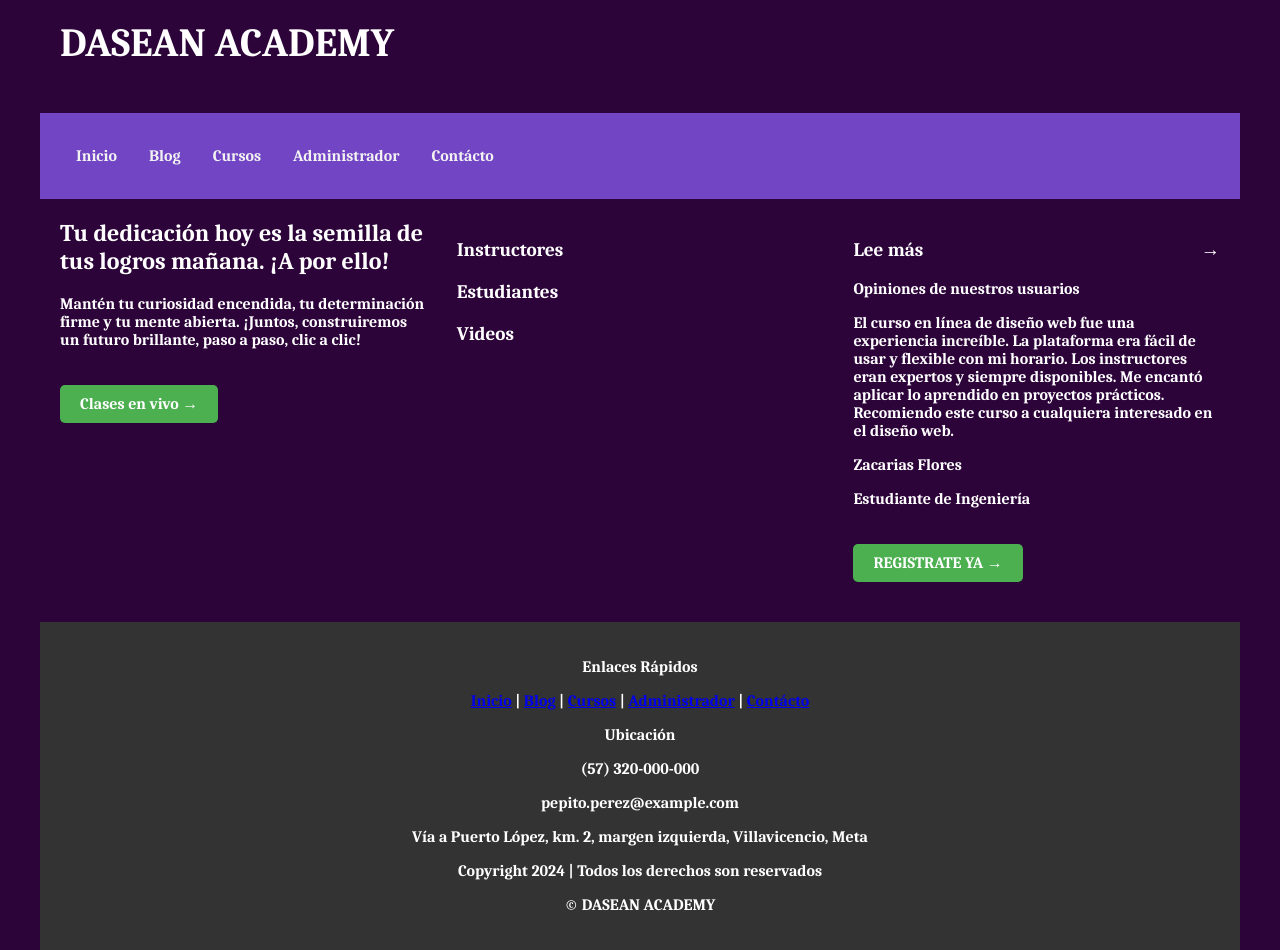
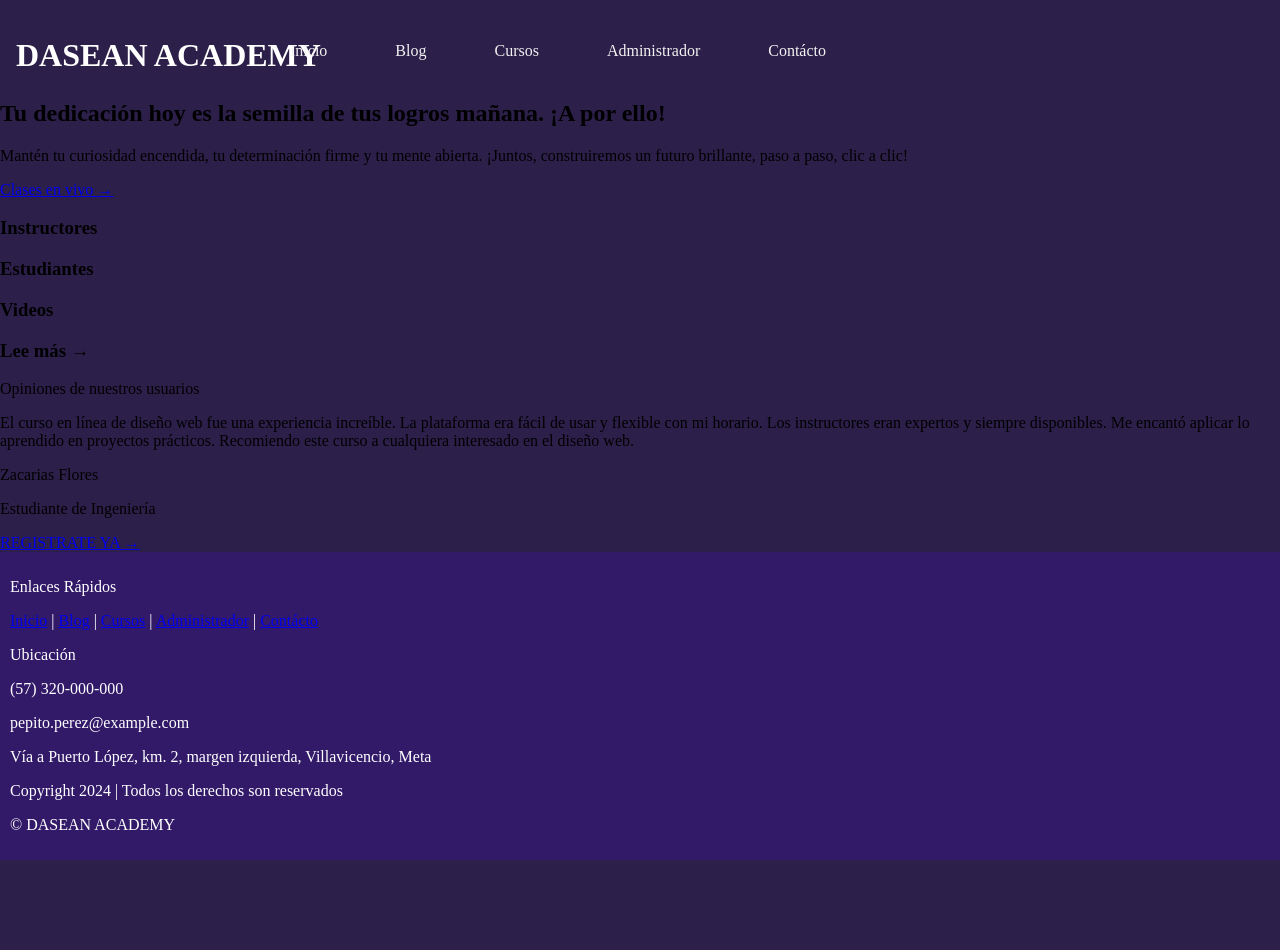
Before and after one commit to DannVal9/CAPUCHINO, a PHP site: page / in a window 1280 px wide. After the commit the page ends 860 px from the top, so only its background shows below. Run offline with PHP 8.4, Linux system fonts and the light colour scheme.

Commit message:
Se agrega al main

```diff
--- a/CAPUCHINO/styles.css
+++ b/CAPUCHINO/styles.css
@@ -1,192 +1,303 @@
 @import url('https://fonts.googleapis.com/css2?family=Caladea:wght@700&family=Roboto+Condensed:ital,wght@0,100..900;1,100..900&display=swap');
 
-*{
+.barra{
+    font-weight: 700;
+    font-style: normal;
+    font-family: Arial, Helvetica, sans-serif;
+}
+
+body {
+    margin: 0 auto;
+    background-color: #2C1F4A;
+    width: 100%;
+}
+
+.name{
+    color: #D9ECFF;
+    display:block;
+    left: 0px;
+    top:0px;
     font-family: "Caladea", serif;
     font-weight: 700;
     font-style: normal;
+    margin: 30px;
 }
 
-body {
-    color: #ffffff;
-    max-width: 1200px;
-    margin: 0 auto;
-    background-color: #2d043a;
+.name, nav header{
+    display:flexbox;
+    margin-top: auto;
 }
 
-header, nav, main, footer {
-    padding: 20px;
+header {
+    color: #fff;
+    display:inline-flexbox;
+    padding: 1rem;
   }
 
-header h1 {
-    font-size: 2.5em;
-    margin-top: 0;
+  header a {
+    color: #fff;
+    text-decoration:none;
+  }
+
+  .barra .button {
+	width: 10%;
+	height: 45px;
+	margin: 5px 30px;
+    background:none;
+    border-color: white;
+    outline: none;
+	border-radius: 40px;
+	box-shadow: 0 0 10px rgba(0, 0, 0, .0);
+	cursor: pointer;
+	font-size: 16px;
+	color: #ffffff;
+	font-weight: 600;
+}
+.barra .button2 {
+	width: 10%;
+	height: 45px;
+	margin: 5px 10px;
+	background: #7F56D9;
+	border: none;
+	outline: none;
+	border-radius: 40px;
+	box-shadow: 0 0 10px rgba(0, 0, 0, .0);
+	cursor: pointer;
+	font-size: 16px;
+	color: #ffffff;
+	font-weight: 600;
 }
 
 nav {
-    background-color: #4815a7;
     overflow: hidden;
+    width: 80%;
+    margin-left: 250px;
+    margin-top: -90px;
 }
 
 nav a {
-    float: left;
-    display: block;
+    display:inline-block;
     color: #f2f2f2;
+    cursor: pointer;
     text-align: center;
-    padding: 14px 16px;
+    padding: 20px 24px;
     text-decoration: none;
+    margin-left: 1rem;
+}
+
+nav .button, .button2 {
+    float:right;
+    display:flexbox;
 }
 
 nav a:hover {
     background-color: #ddd;
     color: black;
 }
-
-main {
-    display: flex;
-    flex-wrap: wrap;
-    justify-content: space-between;
+.txt1{
+    color: #BEA0FF;
+    display:block;
+    left: 0px;
+    top:0px;
+    font-family: "Caladea", serif;
+    font-weight: 700;
+    font-style: normal;
+    margin: 30px;
+    font-size: 40px;
+    margin-left: 40px ;
+}
+.txt2{
+    color: #ffffff;
+    display:block;
+    left: 0px;
+    top:0px;
+    font-family: "Caladea", serif;
+    font-weight: 700;
+    font-style: normal;
+    margin: 30px;
+    font-size: 40px;
+    margin-top: -60px;
+    margin-left: 40px ;
+}
+.text1 p{
+    color: #B0B0D1;
+    display:block;
+    left: 0px;
+    top:0px;
+    font-family: Arial, Helvetica, sans-serif;
+    font-weight: 400;
+    font-style: normal;
+    margin: 30px;
+    font-size: 20px;
+    margin-top: -40px;
+    margin-left: 40px ;
 }
 
-main section {
-    flex-basis: calc(33.33% - 20px);
-    margin-bottom: 20px;
+
+
+.imagen1{
+    margin-top: -380px;
+    margin-left: 900px;
+    height: 400px;
 }
 
-main section h2 {
-    font-size: 1.5em;
-    margin-top: 0;
+.buscador {
+    display: flex;
+    margin-top: -5px;
+    margin-left: 40px;
   }
 
-main section h3 {
-    font-size: 1.2em;
-    margin-top: 20px;
+  .search-box {
+    border: 2px solid #ccc;
+    border-radius: 30px;
+    height: 50px;
+    padding: 0.5rem;
+    font-size: 1rem;
+    width: 50%;
+    margin-top: -10px;
+    text-align: calc(1rem);
   }
 
-main section h3 span {
-    float: right;
+  .search-button {
+    width: 10%;
+	height: 45px;
+    border: none;
+    background-color: #7F56D9;
+    color: white;
+    border-radius: 40px;
+    cursor: pointer;
+    font-size: 1rem;
+    margin-left: -150px;
+    margin-top: 2.5px;
+
   }
 
-main section p {
-    margin-top: 10px;
+  .search-button:hover {
+    background-color: #7F56D9;
   }
 
   footer {
-    background-color: #333;
+    background-color: #321a69;
     color: #fff;
-    text-align: center;
     padding: 10px;
 }
-
-
-header, nav, main, footer {
-    padding: 20px;
+.inspo{
+    font-family: Arial, Helvetica, sans-serif;
+    font-size: 18px;
+    text-align: center;
+    color: #D9ECFF;
+    font-weight: 400;
+    font-style: normal;
 }
-
-header h1 {
-    font-size: 2.5em;
-    margin-top: 0;
+.pie{
+    color: #D9ECFF;
+    display:block;
+    left: 0px;
+    top:0px;
+    font-family: "Caladea", serif;
+    font-weight: 700;
+    font-style: normal;
+    margin: 30px;
 }
-
-nav {
-    background-color: #4CAF50;
-    overflow: hidden;
+.txt3{
+    color: #B0B0D1;
+    display:block;
+    left: 0px;
+    top:0px;
+    font-family: Arial, Helvetica, sans-serif;
+    font-weight: 400;
+    font-style: normal;
+    margin: 30px;
+    font-size: 15px;
+    margin-top: -20px;
+    margin-left: 20px ;
 }
-
-nav a {
-    float: left;
-    display: block;
-    color: #f2f2f2;
-    text-align: center;
-    padding: 14px 16px;
-    text-decoration: none;
+.info h2{
+    color: #D9ECFF;
+    display:block;
+    left: 0px;
+    top:0px;
+    font-family: "Caladea", serif;
+    font-weight: 700;
+    font-style: normal;
+    margin: 30px;
+    margin-top: -125px;
+    margin-left: 430px;
 }
-
-nav a:hover {
-    background-color: #ddd;
-    color: black;
+.part1{
+    color: #ffffff;
+    display:block;
+    font-family: Arial, Helvetica, sans-serif;
+    font-weight: 400;
+    font-style: normal;
+    margin: 40px;
+    font-size: 15px;
+    margin-top: -10px;
+    margin-left: 430px;
 }
-
-main {
-    display: flex;
-    flex-wrap: wrap;
-    justify-content: space-between;
+.part2{
+    color: #ffffff;
+    display:block;
+    font-family: Arial, Helvetica, sans-serif;
+    font-weight: 400;
+    font-style: normal;
+    margin: 40px;
+    font-size: 15px;
+    margin-top: -90px;
+    margin-left: 550px;
 }
-
-main section {
-    flex-basis: calc(33.33% - 20px);
-    margin-bottom: 20px;
+.cont h2{
+    color: #D9ECFF;
+    display:block;
+    left: 0px;
+    top:0px;
+    font-family: "Caladea", serif;
+    font-weight: 700;
+    font-style: normal;
+    margin: 30px;
+    margin-top: -140px;
+    margin-left: 720px;
 }
-
-main section h2 {
-    font-size: 1.5em;
-    margin-top: 0;
+.cont p{
+    color: #B0B0D1;
+    display:block;
+    font-family: Arial, Helvetica, sans-serif;
+    font-weight: 400;
+    font-style: normal;
+    margin: 40px;
+    font-size: 15px;
+    margin-top: -20px;
+    margin-left: 715px;
 }
-
-main section h3 {
-    font-size: 1.2em;
-    margin-top: 20px;
+.ubi h2{
+    color: #D9ECFF;
+    display:block;
+    left: 0px;
+    top:0px;
+    font-family: "Caladea", serif;
+    font-weight: 700;
+    font-style: normal;
+    margin: 30px;
+    margin-top: -133px;
+    margin-left: 1000px;
 }
-
-main section h3 span {
-    float: right;
+.ubi p{
+    color: #B0B0D1;
+    display:block;
+    font-family: Arial, Helvetica, sans-serif;
+    font-weight: 400;
+    font-style: normal;
+    margin: 40px;
+    font-size: 15px;
+    margin-top: -19px;
+    margin-left: 950px;
 }
-
-main section p {
-    margin-top: 10px;
+.copy{
+   font-family: Arial, Helvetica, sans-serif;
+   color: #B0B0D1;
+    display:block;
+    margin: 40px;
+    font-weight: 400;
+    font-style: normal;
+    font-size: 15px;
 }
-
-.cta-button {
-    display: inline-block;
-    background-color: #4CAF50;
-    color: #fff;
-    padding: 10px 20px;
-    border-radius: 5px;
-    text-decoration: none;
-    margin-top: 20px;
-}
-header, nav, main, footer {
-    padding: 20px;
-}
-
-header h1 {
-    font-size: 2.5em;
-    margin-top: 0;
-}
-
-nav {
-    background-color: #7245c4;
-    overflow: hidden;
-}
-
-nav a {
-    float: left;
-    display: block;
-    color: #f2f2f2;
-    text-align: center;
-    padding: 14px 16px;
-    text-decoration: none;
-}
-
-nav a:hover {
-    background-color: #ddd;
-    color: black;
-}
-
-main {
-    display: flex;
-    flex-wrap: wrap;
-    justify-content: space-between;
-}
-
-main section {
-    flex-basis: calc(33.33% - 20px);
-    margin-bottom: 20px;
-}
-
-header, nav, main, footer {
-    padding: 20px;
-}
-
-header h1 {
-    font-size: 2
-}
```
Lines whose indentation alone changed are shown as unchanged.
